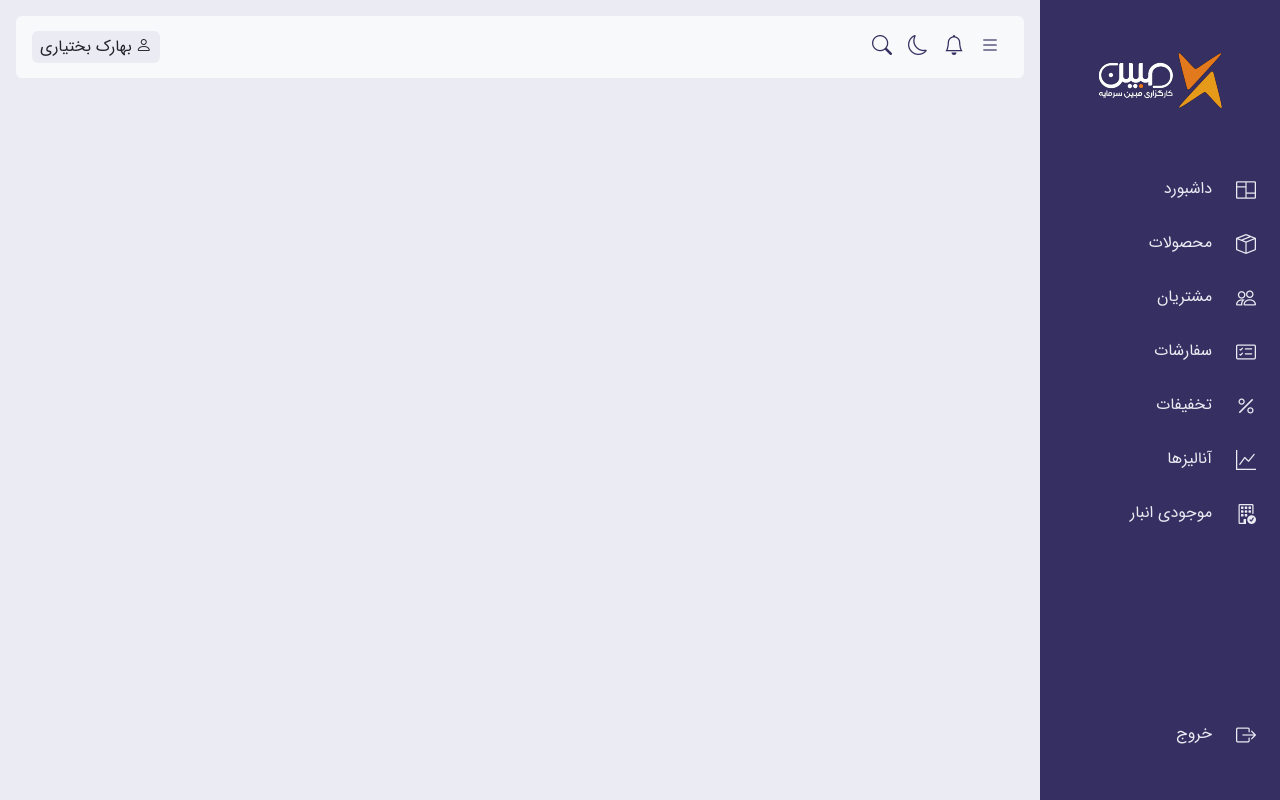
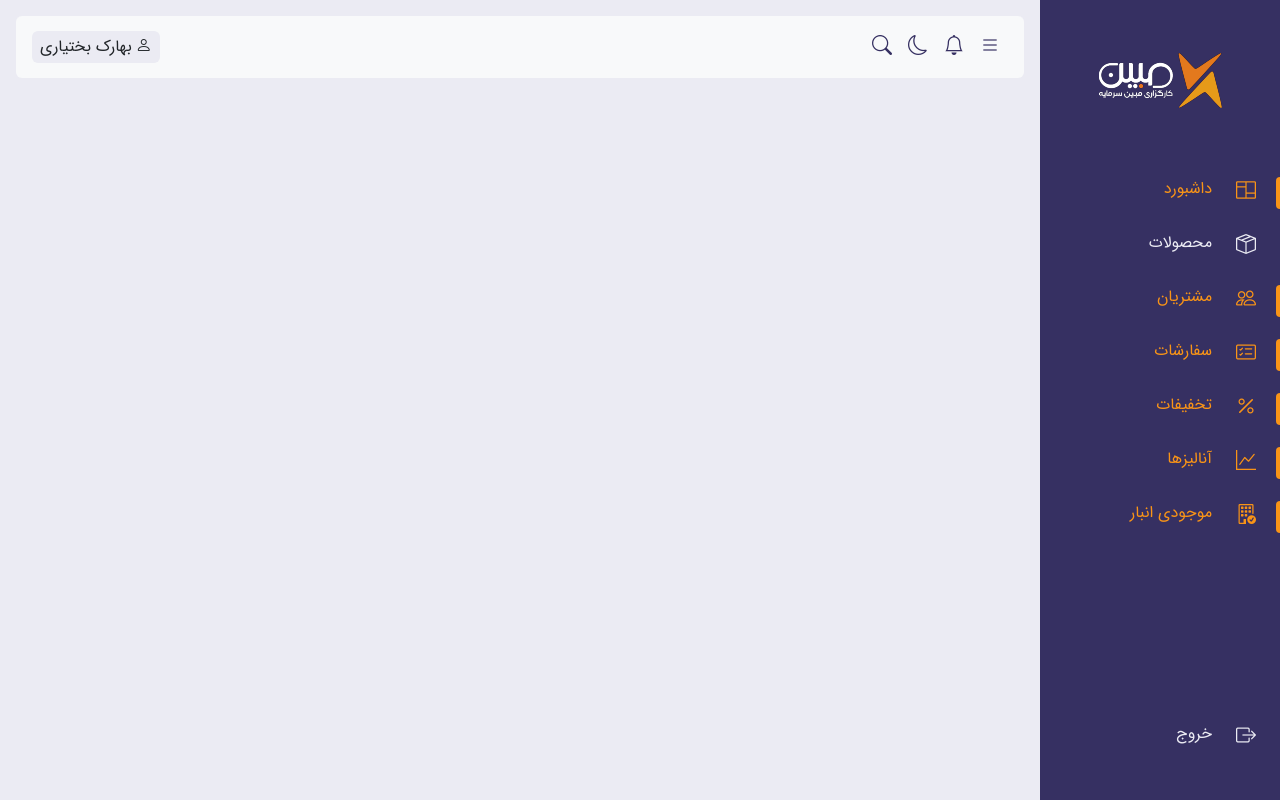
Before and after one commit to baharak-bakhtiari/helpdesk-panel, an Angular app: page / in a window 1280 px wide. Built offline with nearby package versions, Linux system fonts and the light colour scheme.

Commit message:
detect and style active route

```diff
--- a/src/app/components/admin/sidebar/sidebar.component.html
+++ b/src/app/components/admin/sidebar/sidebar.component.html
@@ -1,13 +1,19 @@
 <div class="sidebar-overlay" (click)="closeSidebar()" [ngClass]="(hasOverlay && screenWidth<1200) ? 'active' : ''"></div>
-<aside class="navbar d-flex flex-column align-items-start vh-100 px-4 py-5" [ngClass]="(!sidebarExpanded && screenWidth>1200) ? 'shrank' : (sidebarOpened && screenWidth<1200) ? 'open' : ''">
+<aside class="navbar d-flex flex-column align-items-start vh-100 px-4 py-5"
+       [ngClass]="(!sidebarExpanded && screenWidth>1200) ? 'shrank' : (sidebarOpened && screenWidth<1200) ? 'open' : ''">
   <div class="d-flex flex-column gap-5 w-100">
     <a class="navbar-brand mx-0 text-center">
       <img src="../assets/images/Mobin-Logo-White.png" class="large-logo" height="55" />
       <img src="../assets/images/Logo.png" class="small-logo" height="35" />
     </a>
     <ul class="navbar-nav" id="navbarSupportedContent">
-      <li class="nav-item mt-2" *ngFor="let menuItem of menuItems">
-        <a class="nav-link d-flex gap-4" routerLink="{{menuItem.path}}"><i class={{menuItem.icon}}></i> <span>{{menuItem.label}}</span></a>
+      <li class="nav-item mt-2"
+          *ngFor="let menuItem of menuItems; let i = index"
+          routerLinkActive="active" [routerLinkActiveOptions]="{exact:true}">
+        <a class="nav-link d-flex gap-4" href="#" routerLink="{{menuItem.path}}">
+          <i class={{menuItem.icon}}></i>
+          <span>{{menuItem.label}}</span>
+        </a>
       </li>
     </ul>
   </div>
--- a/src/app/components/admin/sidebar/sidebar.component.scss
+++ b/src/app/components/admin/sidebar/sidebar.component.scss
@@ -33,7 +33,10 @@
   }
 }
 
-.navbar .active a::before {
+.navbar .active a {
+  color: var(--secondary-color);
+
+  &::before {
     content: '';
     position: absolute;
     right: 0;
@@ -41,6 +44,7 @@
     height: 32px;
     background-color: var(--secondary-color);
     border-radius: 5px 0 0 5px;
+  }
 }
 
 .navbar i {
--- a/src/app/components/admin/sidebar/sidebar.component.ts
+++ b/src/app/components/admin/sidebar/sidebar.component.ts
@@ -1,6 +1,6 @@
 import { CommonModule } from '@angular/common';
-import { Component, OnChanges, OnDestroy, OnInit } from '@angular/core';
-import { RouterLink } from '@angular/router';
+import { Component, OnDestroy, OnInit } from '@angular/core';
+import { RouterLink, RouterLinkActive } from '@angular/router';
 import { Subscription } from 'rxjs';
 import { MenuItem } from '../../../infrastructure/typings';
 import { SidebarHandlerService } from '../../../services/sidebar-handler.service';
@@ -8,7 +8,7 @@ import { SidebarHandlerService } from '../../../services/sidebar-handler.service
 @Component({
   selector: 'sidebar',
   standalone: true,
-  imports: [CommonModule, RouterLink],
+  imports: [CommonModule, RouterLink, RouterLinkActive],
   templateUrl: './sidebar.component.html',
   styleUrl: './sidebar.component.scss'
 })
@@ -23,12 +23,12 @@ export class SidebarComponent implements OnInit, OnDestroy {
 
   menuItems: MenuItem[] = [
     { label: "داشبورد", path: "", children: [], icon: "bi bi-columns", active: true, },
-    { label: "محصولات", path: "products", children: [], icon: "bi bi-box-seam", active: true },
-    { label: "مشتریان", path: "", children: [], icon: "bi bi-people", active: true },
-    { label: "سفارشات", path: "", children: [], icon: "bi bi-card-checklist", active: true },
-    { label: "تخفیفات", path: "", children: [], icon: "bi bi-percent", active: true },
-    { label: "آنالیزها", path: "", children: [], icon: "bi bi-graph-up", active: true },
-    { label: "موجودی انبار", path: "", children: [], icon: "bi bi-building-check", active: true },
+    { label: "محصولات", path: "products", children: [], icon: "bi bi-box-seam", active: false },
+    { label: "مشتریان", path: "", children: [], icon: "bi bi-people", active: false },
+    { label: "سفارشات", path: "", children: [], icon: "bi bi-card-checklist", active: false },
+    { label: "تخفیفات", path: "", children: [], icon: "bi bi-percent", active: false },
+    { label: "آنالیزها", path: "", children: [], icon: "bi bi-graph-up", active: false },
+    { label: "موجودی انبار", path: "", children: [], icon: "bi bi-building-check", active: false },
   ]
 
   constructor(private sidebarService: SidebarHandlerService) { }
```
Lines whose indentation alone changed are shown as unchanged.
